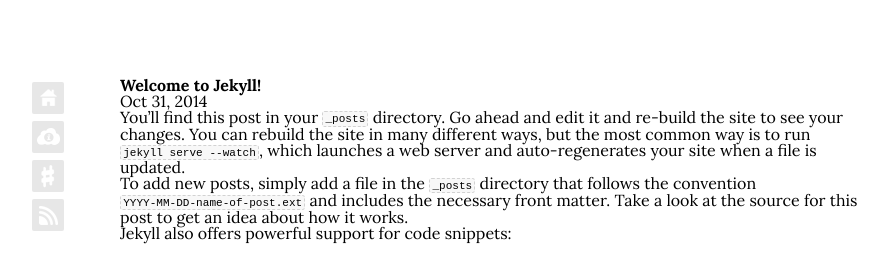
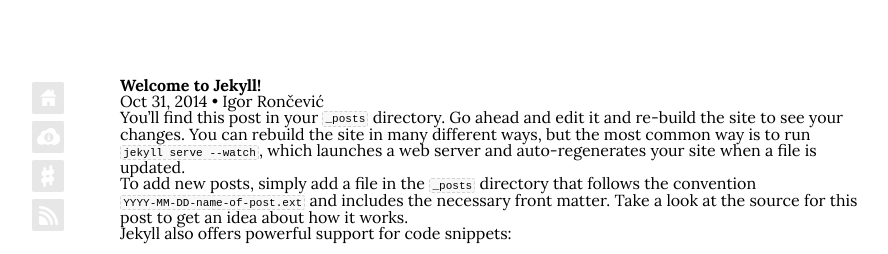
Before and after one commit to ironcev/thp.im, a Jekyll site: the page built from _posts/2014-10-31-welcome-to-jekyll.markdown, in a window 1280 px wide. Shown: the top 254 px of the page, without its empty margins (145-1033 px from the left). Built offline with Jekyll 4.4.1, drawn with Linux system fonts in a browser that asks for light colours; nearby versions of some CDN libraries; comment, search, counter and statistics services are not loaded.

Commit message:
Default configuration settings defined.

```diff
--- a/_config.yml
+++ b/_config.yml
@@ -1,9 +1,25 @@
 # Site settings
 title: The Humble Programmer
-email: igor@thehumbleprogrammer.com
+email: ironcev@hotmail.com
 description: >
 baseurl: ""
-url: "http://thehumbleprogrammer.com" # the base hostname & protocol for your site
+url: "http://thehumbleprogrammer.com"
 
 # Build settings
 markdown: kramdown
+# Defaults
+defaults:
+  -
+    scope:
+      path: ""
+      type: "posts"
+    values:
+      layout: "default"
+      author: "Igor Rončević"
+  -
+    scope:
+      path: ""
+      type: "pages"
+    values:
+      layout: "page"
+      author: "Igor Rončević"
--- a/_includes/head.html
+++ b/_includes/head.html
@@ -7,7 +7,7 @@
     <meta name="description" content="{{ page.description }}">
     <meta name="keywords" content="{{ page.keywords }}">
     <meta name="language" content="english">
-    <meta name="author" content="Igor Rončević">
+    <meta name="author" content="{{ page.author }}">
 
     <link rel="shortcut icon" href="{{ "/favicon.ico" | prepend: site.baseurl }}" type="image/x-icon">
     <link href="http://fonts.googleapis.com/css?family=Lora:400,700,400italic,700italic" type="text/css" rel="stylesheet">
```
Also changed, not shown: about/index.md (+0 -1 lines).
